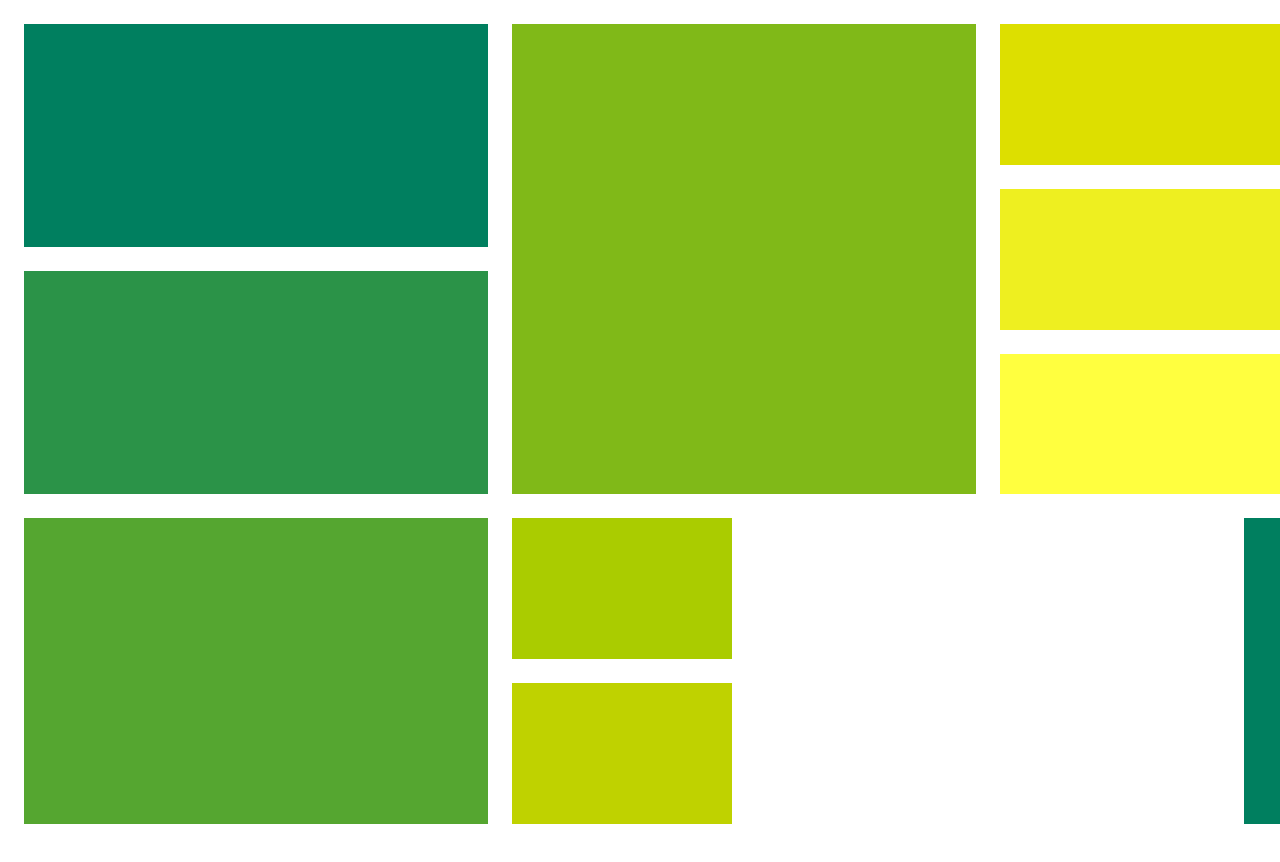
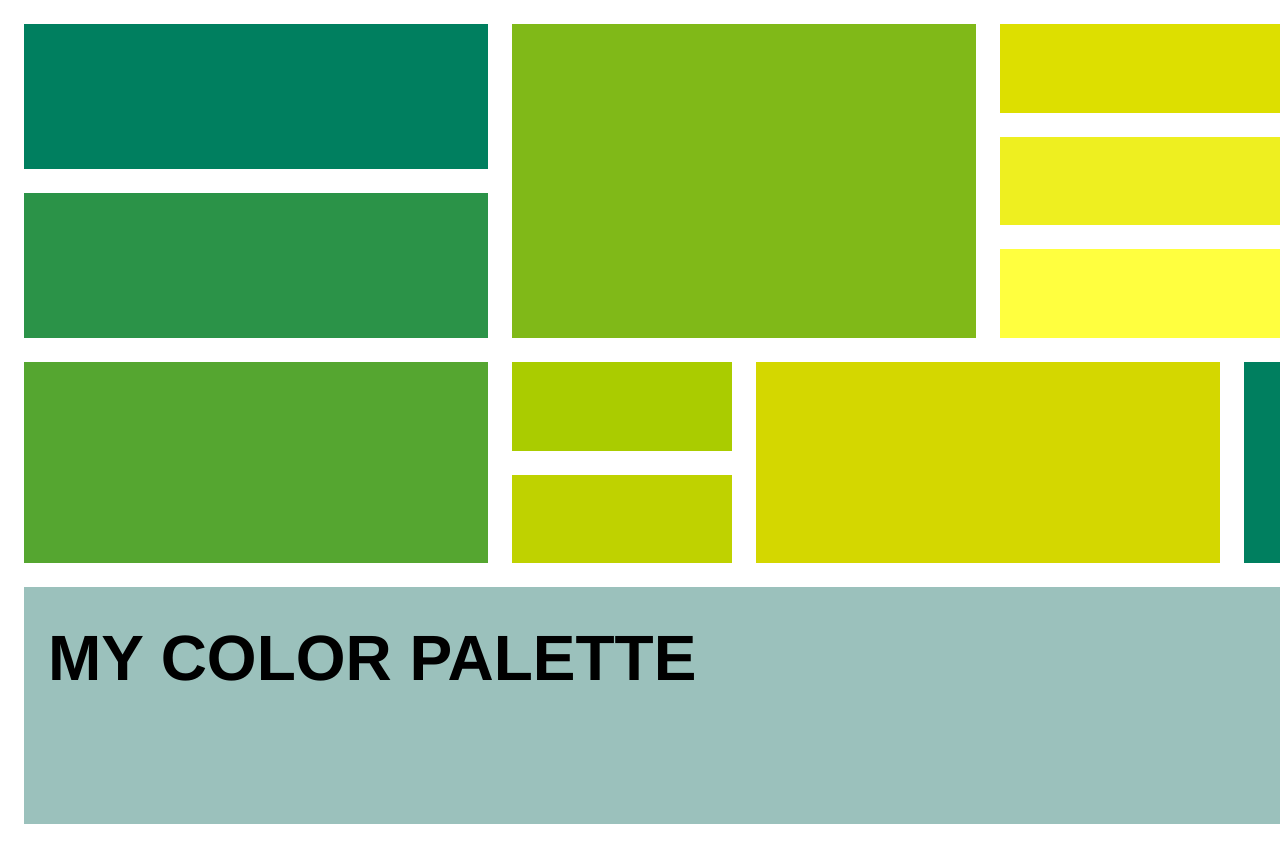
Before and after one commit to melomo1997/grin, a plain HTML site: page index.html in a window 1280 px wide. Shown: the top 862 px of the page. Drawn offline with Linux system fonts and the light colour scheme.

Commit message:
initial commit

```diff
--- a/index.html
+++ b/index.html
@@ -2,6 +2,9 @@
 <html lang="en">
 <head>
     <meta charset="UTF-8">
+    <link rel="preconnect" href="https://fonts.googleapis.com">
+<link rel="preconnect" href="https://fonts.gstatic.com" crossorigin>
+<link href="https://fonts.googleapis.com/css2?family=Roboto:wght@100&display=swap" rel="stylesheet">
     <meta name="viewport" content="width=device-width, initial-scale=1.0">
     <link rel="stylesheet" href="styles/normalize.css">
     <link rel="stylesheet" href="styles/index.css">
@@ -19,9 +22,9 @@
             <div class="rec-seven"></div>
             <div class="rec-eight"></div>
             <div class="rec-nine"></div>
-
             <div class="rec-ten"></div>
-            <div class="rec-elven"></div>
+            <div class="rec-eleven"></div>
+            <div class="rec-tlv"><p>MY COLOR PALETTE</p></div>
         </div>
     </main>
 </body>
--- a/styles/index.css
+++ b/styles/index.css
@@ -8,7 +8,7 @@ body{
     display: grid;
     grid-gap: 24px;
     grid-template-columns:repeat(7 1fr);
-    grid-template-rows: repeat(11 1fr) ;
+    grid-template-rows: repeat(13 1fr) ;
     width: 100%;
     height: 100vh;
 
@@ -76,9 +76,32 @@ body{
  }
 
  .rec-ten{
-    flex-shrink: 0;
     background: #007F5F;
     grid-row: 7/11;
     grid-column: 6/7;
 
  }
+
+ .rec-eleven{
+    grid-row: 7/11;
+    grid-column: 4/6;
+    background: #D4D700;
+ }
+
+ .rec-tlv{
+    grid-row:11/13;
+    grid-column: 1/7;
+    background: #9BC1BC;
+ }
+ p{
+    color: #000;
+    font-family: Helvetica Neue;
+    font-size: 64px;
+    font-style: normal;
+    font-weight: 700;
+    line-height: normal;
+    text-transform: uppercase;
+    margin-top: 34px;
+    margin-left: 24px;
+
+ }
```
